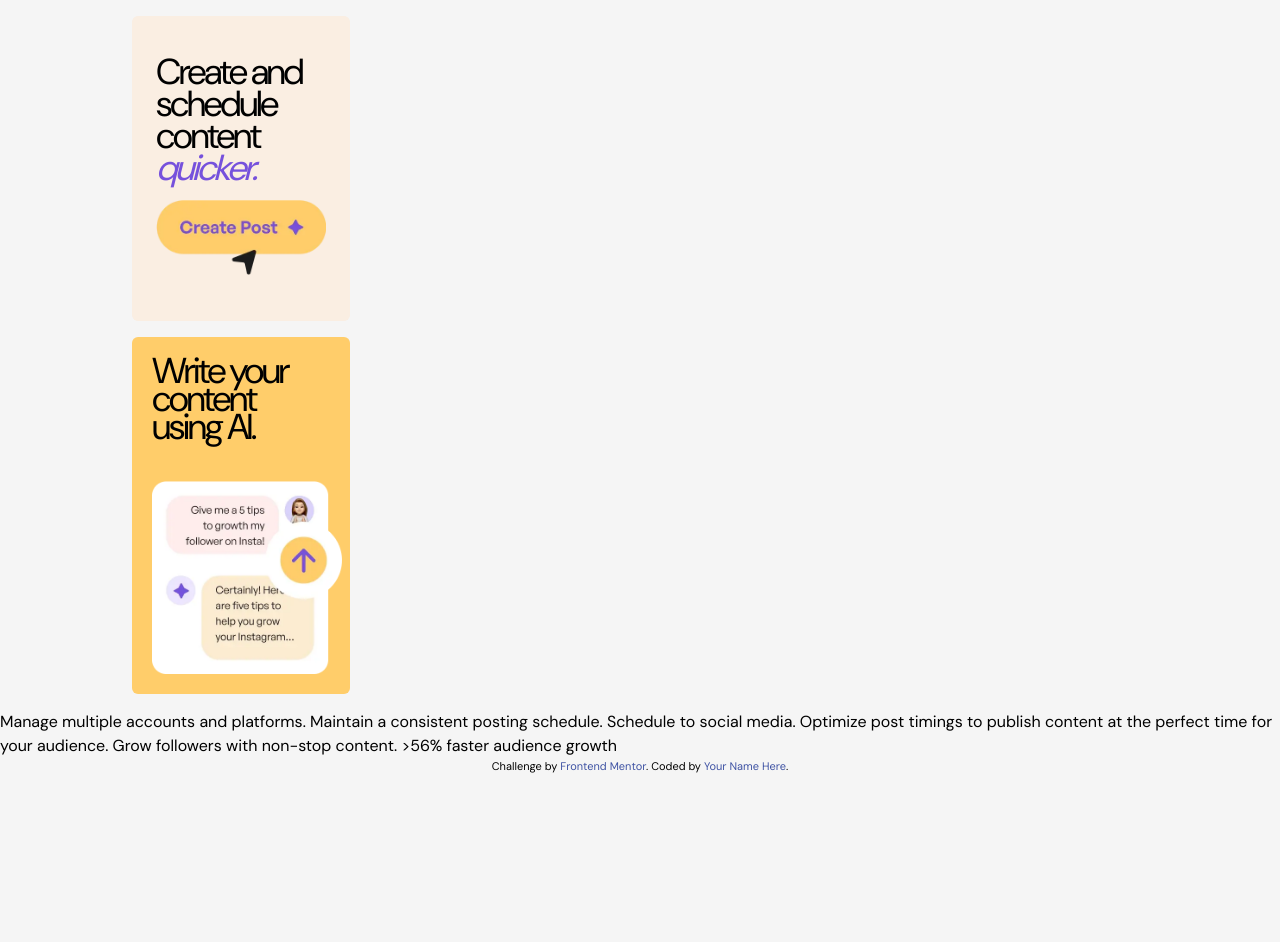
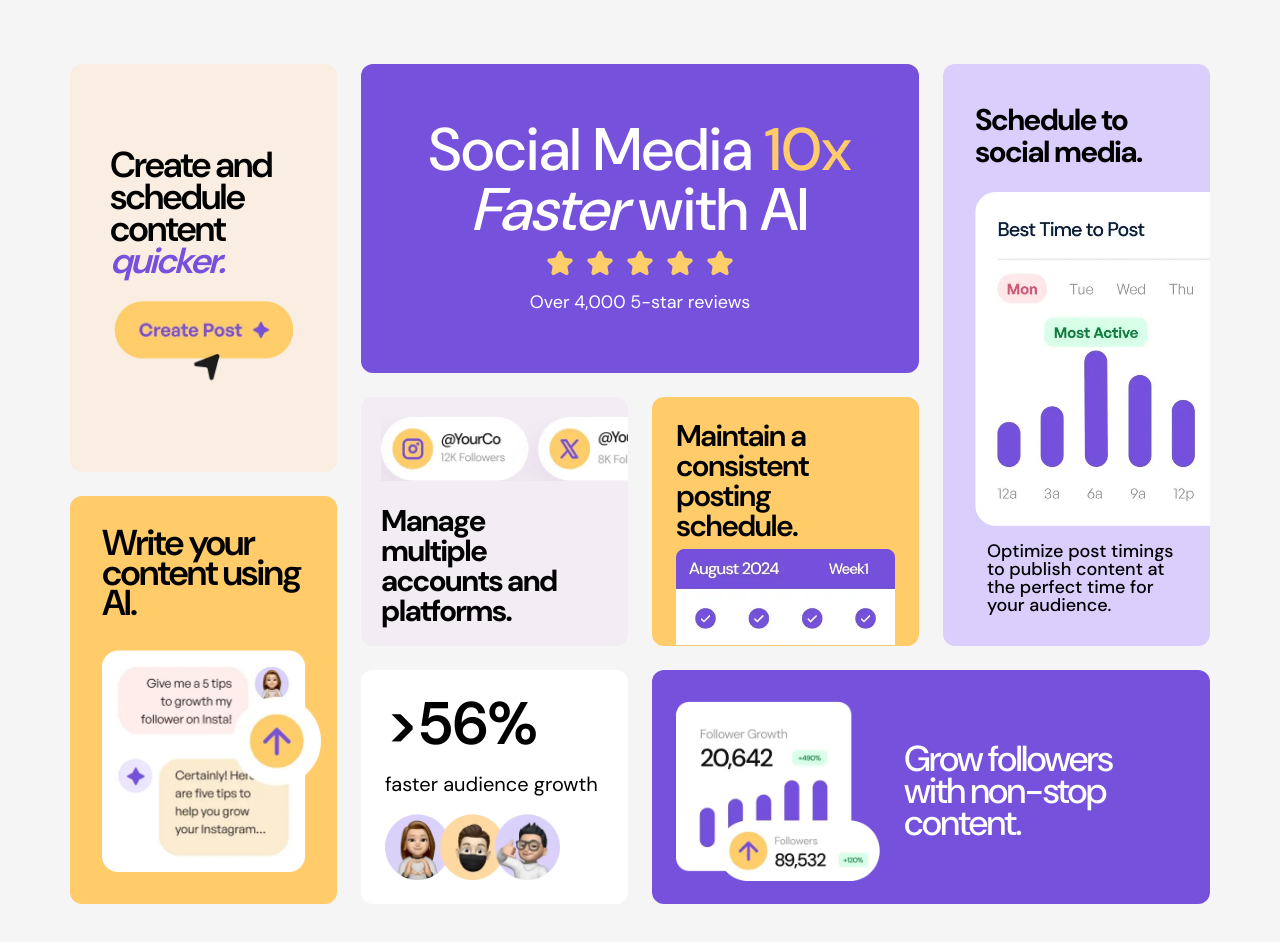
Before and after one commit to nazmul7575/bento-grid-main, a website built with Vite: page index.html in a window 1280 px wide. Before the commit the page ends 800 px from the top, so only its background shows below. Built offline with nearby package versions, Linux system fonts and the light colour scheme.

Commit message:
Working for add all element and style

```diff
--- a/index.html
+++ b/index.html
@@ -5,77 +5,92 @@
   <meta charset="UTF-8" />
   <link rel="icon" type="image/svg+xml" href="./src/images/favicon-32x32.png" />
   <meta name="viewport" content="width=device-width, initial-scale=1.0" />
-  <title>bento-grid-main</title>
+  <title>Bento grid main</title>
 </head>
 
-<body class="bg-[#f5f5f5]">
-  <main class="container grid justify-center items-center mx-auto px-4">
-    <!-- <section class="">
-      <div class="bg-[#7651dc] rounded-lg p-10">
-        <p class="text-4xl text-center text-white font-semibold pb-4">Social Media <span
-            class="text-[#ffcc69]">10x</span>
-          <span class="italic">Faster</span> with AI
-        </p>
-        <div class="flex items-center justify-center">
-          <img src="./src/images/illustration-five-stars.webp" alt="Five Star Image">
-        </div>
-        <p class="text-white text-center">Over 4,000 5-star reviews</p>
-      </div>
-      </div>
-    </section> -->
+<body class="bg-[#f5f5f5] py-6 px-3 lg:flex lg:justify-center">
+  <main class="grid grid-cols-1 gap-6 md:grid-cols-2 lg:grid-cols-4 lg:max-w-[1140px] lg:py-10">
+    <section
+      class="md:col-span-2 bg-[#7651dc] p-8 lg:p-14 rounded-xl flex flex-col gap-2 items-center  text-center text-white">
+      <h1 class="text-5xl md:text-7xl lg:text-6xl font-medium">Social Media <span class="text-[#ffcc69]">10x</span>
+        <i>Faster</i>
+        with AI
+      </h1>
+      <img src="./src/images/illustration-five-stars.webp" alt="five stars" class="w-48">
+      <p class="text-lg text-white">Over 4,000 5-star reviews</p>
+    </section>
 
-    <div class="grid grid-cols-4 gap-4">
-      <div class="col-span-1 p-4 grid gap-4 w-[250px]">
-        <!-- First column (1/4) -->
-        <div class="bg-[#faeee2] px-6 py-10 rounded-md">
-          <h2 class="text-4xl text-black font-normal leading-8 tracking-[-2.5px] mb-4">Create and schedule content
-            <span class="italic text-[#7651dc]">quicker.</span>
-          </h2>
-          <img src="./src/images/illustration-create-post.webp" alt="Create Post Image">
-        </div>
-        <div class="bg-[#ffcd6a] py-5 rounded-md">
-          <h2 class="text-4xl text-black font-normal leading-7 tracking-[-2.5px] pb-10 px-5">Write your
-            content using
-            AI.
-          </h2>
-          <img class="pl-5 pr-2" src="./src/images/illustration-ai-content.webp" alt="Ai Content Image">
-        </div>
+    <section
+      class="bg-[#f2ecf3] p-5 lg:pr-0 lg:overflow-x-hidden rounded-xl bg-purple-0 lg:flex lg:flex-col lg:justify-between">
+      <img src="./src/images/illustration-multiple-platforms.webp" alt="multiple platforms"
+        class="object-cover object-left lg:h-16">
+      <h2 class="text-2xl md:text-4xl lg:text-3xl lg:leading-none lg:pr-10 text-black mt-2 font-bold tracking-tighter">
+        Manage multiple
+        accounts
+        and platforms.
+      </h2>
+    </section>
 
-      </div>
-      <div class="col-span-3 p-4">
-        <!-- Second column (3/4) -->
-      </div>
-    </div>
+    <section class="bg-[#ffcc69] p-4 lg:p-6 lg:pb-0 pb-0 rounded-xl lg:overflow-y-hidden lg:flex flex-col">
+      <h2 class="text-2xl lg:text-3xl font-semibold lg:leading-none lg:pr-8 tracking-tighter">Maintain a consistent
+        posting schedule.
+      </h2>
+      <img src="./src/images/illustration-consistent-schedule.webp" alt="consistent schedule"
+        class="w-2/3 md:w-3/5 object-cover object-top lg:w-full lg:h-24 mt-2">
+    </section>
 
+    <section
+      class="lg:col-start-4 lg:-row-start-1 lg:row-span-2 md:row-start-5 bg-[#dacffc] p-4 lg:pl-8 lg:pr-0 rounded-xl lg:grid lg:grid-rows-[auto_1fr_auto] lg:overflow-hidden">
+      <h2 class="text-center text-2xl font-bold py-6 lg:text-left lg:text-3xl lg:pr-8 leading-8 tracking-tighter">
+        Schedule to
+        social media.
+      </h2>
+      <img src="./src/images/illustration-schedule-posts.webp" alt="schedule post"
+        class="object-cover object-left lg:w-[240px] lg:h-full">
+      <p class="text-center lg:text-left text-lg py-4 px-3 font-medium lg:text-lg lg:pr-8 leading-none">
+        Optimize post timings to publish content at the perfect time for your audience.
+      </p>
+    </section>
+
+    <section
+      class="md:col-span-2 row-start-3 bg-[#7651dc] px-16 py-6 lg:p-6 lg:pb-4 md:p-12 rounded-xl md:flex md:flex-col md:items-center lg:flex lg:flex-row">
+      <img src="./src/images/illustration-grow-followers.webp" alt="grow followers" class="md:w-3/5 lg:w-2/5">
+      <h2
+        class="text-white text-3xl md:text-5xl lg:text-4xl lg:px-6 lg:text-left leading-8 tracking-tighter text-center mt-8 lg:mt-0 font-medium">
+        Grow
+        followers
+        with non-stop
+        content.
+      </h2>
+    </section>
+
+    <section class="lg:row-start-3 lg:-col-start-4 bg-white p-4 lg:p-6 rounded-xl flex flex-col justify-center">
+      <h2 class="text-5xl lg:text-6xl font-semibold">>56%</h2>
+      <p class="text-xl my-4">faster audience growth</p>
+      <img class="w-3/5 lg:w-4/5" src="./src/images/illustration-audience-growth.webp" alt="audience growth">
+    </section>
+
+    <aside class="lg:col-start-1 lg:row-start-1 lg:row-span-3 grid gap-6 lg:grid-rows-2">
+
+      <section class="lg:flex lg:flex-col justify-center bg-[#faeee2]  p-4 lg:p-8 rounded-xl">
+        <h2 class="text-3xl lg:text-4xl my-3 px-2 font-semibold tracking-tighter leading-6 lg:leading-8">Create and
+          schedule
+          content <i class="text-[#7651dc]">quicker.</i>
+        </h2>
+        <img src="./src/images/illustration-create-post.webp" alt="create post" class="w-3/5 lg:w-full lg:p-3">
+      </section>
+
+      <section class="bg-[#ffcc69] rounded-xl lg:flex lg:flex-col justify-between">
+        <h2 class="text-3xl lg:text-4xl p-8 md:pr-24 lg:pr-8 font-semibold leading-[30px] tracking-tighter">Write your
+          content using AI.</h2>
+        <img src="./src/images/illustration-ai-content.webp" alt="ai content"
+          class="w-3/4 md:w-full mt-6 lg:m-0 pl-8 pr-4 pb-8">
+      </section>
+
+    </aside>
   </main>
+
   <script type="module" src="/src/main.js"></script>
 </body>
 
 </html>
-
-<!-- Feel free to remove these styles or customise in your own stylesheet 👍 -->
-<style>
-  .attribution {
-    font-size: 11px;
-    text-align: center;
-  }
-
-  .attribution a {
-    color: #3e52a3;
-  }
-</style>
-Manage multiple accounts and platforms.
-
-Maintain a consistent posting schedule.
-
-Schedule to social media.
-Optimize post timings to publish content at the perfect time for your audience.
-
-Grow followers with non-stop content.
-
->56% faster audience growth
-
-<div class="attribution">
-  Challenge by <a href="https://www.frontendmentor.io?ref=challenge">Frontend Mentor</a>.
-  Coded by <a href="#">Your Name Here</a>.
-</div>
```
